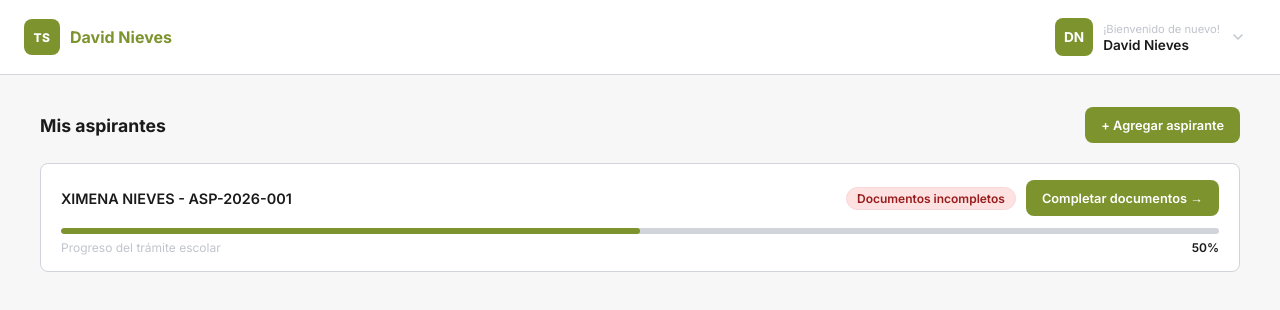
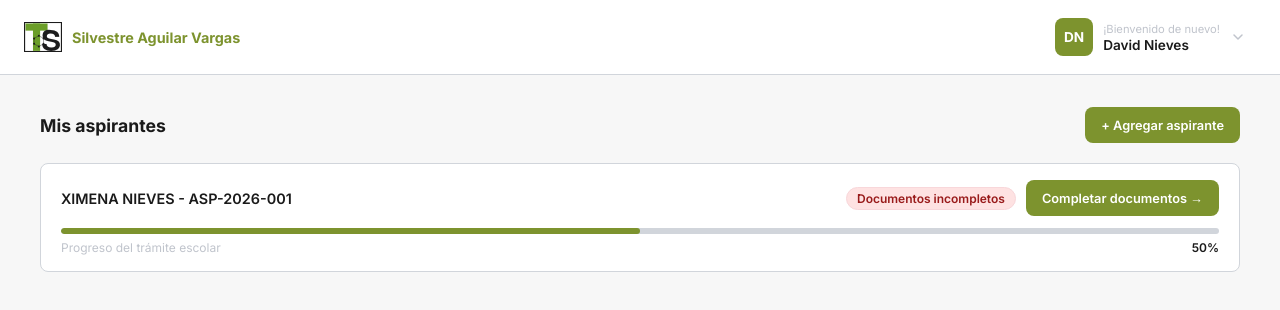
Before and after one commit to danihu1907-cmyk/telesecundaria-app, an Angular app: page /dashboard in a window 1280 px wide. Shown: the top 310 px of the page. Built offline with nearby package versions, Linux system fonts and the light colour scheme; sample sign-in values are in the browser's storage; a web font is replaced by a local one.

Commit message:
refactor: update dashboard header and remove unused aspirante files

```diff
--- a/src/app/features/dashboard-tutor/components/dashboard-header/dashboard-header.component.css
+++ b/src/app/features/dashboard-tutor/components/dashboard-header/dashboard-header.component.css
@@ -17,14 +17,20 @@
 }
 
 .logo-chip {
-  width: 36px;
-  height: 36px;
-  background-color: var(--color-primario);
+  width: 38px;
+  height: 38px;
+  background-color: var(--color-blanco);
   border-radius: var(--radius-general);
   display: flex;
   align-items: center;
   justify-content: center;
   flex-shrink: 0;
+}
+
+.logo-chip img {
+  width: 100%;
+  height: 100%;
+  object-fit: contain;
 }
 
 .logo-siglas {
@@ -34,8 +40,8 @@
   letter-spacing: 0.5px;
 }
 
-.nombre-tutor {
-  font-size: 1rem;
+.nombre-secundaria {
+  font-size: 0.9rem;
   font-weight: 700;
   color: var(--color-primario);
 }
@@ -159,7 +165,7 @@
   display: none;
 }
 @media (max-width: 1200px) {
-  .nombre-tutor {
+  .nombre-secundaria {
     font-size: 0.95rem;
   }
 }
@@ -174,13 +180,13 @@
   .header {
     padding: 10px 16px;
   }
-  .nombre-tutor {
+  .nombre-secundaria {
     font-size: 0.9rem;
   }
 }
 
 @media (max-width: 479px) {
-  .nombre-tutor {
+  .nombre-secundaria {
     display: none;
   }
   .bienvenido {
--- a/src/app/features/dashboard-tutor/components/dashboard-header/dashboard-header.component.html
+++ b/src/app/features/dashboard-tutor/components/dashboard-header/dashboard-header.component.html
@@ -1,9 +1,9 @@
 <header class="header">
   <div class="header-izquierda">
     <div class="logo-chip">
-      <span class="logo-siglas">TS</span>
+      <img src="images/logoTelesecundaria.svg" alt="Logo Telesecundaria" />
     </div>
-    <span class="nombre-tutor">{{ nombreTutor() }}</span>
+    <span class="nombre-secundaria">Silvestre Aguilar Vargas</span>
   </div>
 
   <div class="header-derecha">
--- a/src/app/shared/components/navbar/navbar.css
+++ b/src/app/shared/components/navbar/navbar.css
@@ -116,6 +116,12 @@
   padding: 1.5rem 1rem;
   gap: 1rem;
   animation: slideDown 0.3s ease;
+  /* POSICION FIJA PARA QUE FLOTE SOBRE EL CONTENIDO SIN EMPUJARLO */
+  position: fixed;
+  top: 52px;
+  left: 0;
+  width: 100%;
+  z-index: 99;
 }
 
 .navbar__mobile--abierto {
```
Also changed, not shown: src/app/features/dashboard-tutor/models/aspirante.model.ts (deleted, +0 -41 lines), src/app/features/dashboard-tutor/services/aspirantes.service.ts (deleted, +0 -36 lines).
